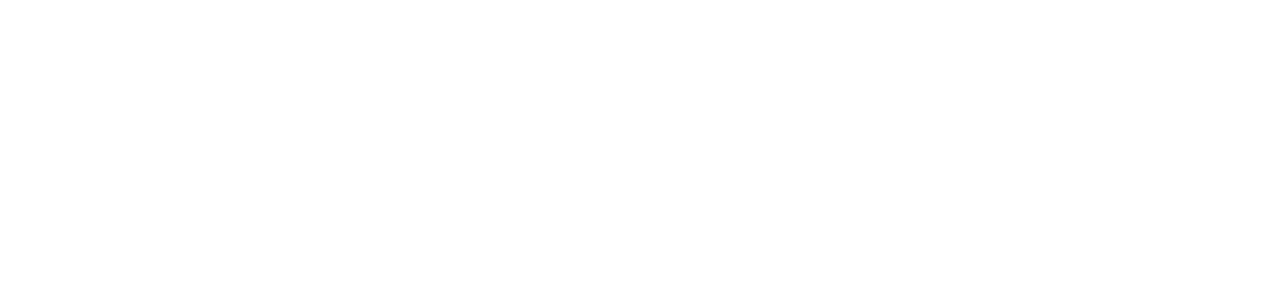
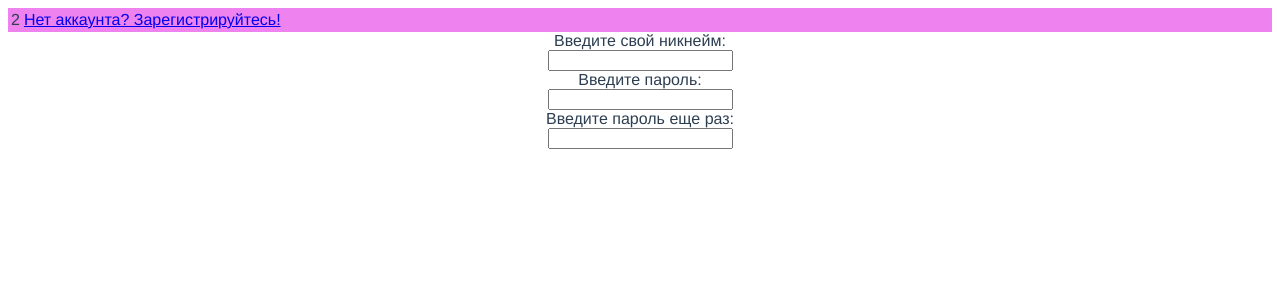
Before and after one commit to existentialAlbert/diploma-frontend, a Vue app: page /#/registration in a window 1280 px wide. Shown: the top 300 px of the page. Built offline with nearby package versions, Linux system fonts and the light colour scheme.

Commit message:
Добавил немного html

```diff
--- a/src/App.vue
+++ b/src/App.vue
@@ -1,16 +1,21 @@
 <template>
     <div id="app">
+        <Header></Header>
         <router-view></router-view>
     </div>
 </template>
-
 <script>
-/*    import Login from "@/components/Login";
+/*
+    import Login from "@/components/Login";
     import Header from "@/components/Header"
-    import Intro from "@/components/Intro"*/
-    export default {
+    import Intro from "@/components/Intro"
+*/
+import Header from "@/components/Header.vue";
+export default {
         name: 'App',
         components: {
+            Header
+
        /*     Login,
             Header,
             Intro*/
--- a/src/components/Header.vue
+++ b/src/components/Header.vue
@@ -1,6 +1,18 @@
 <template>
     <div>
-        <label>2</label>
+        <table>
+            <tr>
+                <td>
+                    <label>2</label>
+
+                </td>
+                <td>
+                    <a href="/personal-cab" v-if="false">Личный кабинет</a>
+                    <a href="/registration" v-else>Нет аккаунта? Зарегистрируйтесь!</a>
+                </td>
+
+            </tr>
+        </table>
     </div>
 </template>
 
@@ -14,5 +26,6 @@
     div {
         background: violet;
         padding: -10%;
+        text-align: right;
     }
 </style>
--- a/src/components/Login.vue
+++ b/src/components/Login.vue
@@ -1,7 +1,5 @@
 <template>
     <div id="main">
-        <img src="../assets/ITIS_logo.jpg">
-
         <form>
             <label>
                 Username
@@ -52,9 +50,9 @@
         align-self: center;
         padding-right: 8%;
         padding-left: 8%;
-/*
-        background: aqua;
-*/
+        /*
+                background: aqua;
+        */
         width: 10%;
     }
 
--- a/src/components/Registration.vue
+++ b/src/components/Registration.vue
@@ -1,13 +1,31 @@
 <template>
-    пше ы
+    <div>
+        <form>
+            <label>
+                Введите свой никнейм:<br/>
+                <input type="text" maxlength="25"/>
+                <br/>
+                Введите пароль:<br/>
+                <input type="password" maxlength="40">
+                <br/>
+                Введите пароль еще раз:<br/>
+                <input type="password" maxlength="40">
+            </label>
+        </form>
+    </div>
 </template>
 
 <script>
     export default {
-        name: "Registration"
+        name: "Registration",
+        components: {
+
+        }
     }
 </script>
 
 <style scoped>
-
+    * {
+        margin: auto;
+    }
 </style>
--- a/src/main.js
+++ b/src/main.js
@@ -3,17 +3,20 @@
 import VueRouter from 'vue-router'
 import Login from "@/components/Login";
 import Intro from "@/components/Intro";
+import Registration from "@/components/Registration";
+
 Vue.use(VueRouter);
 
 const routes = [
-  { path: '/', component: Login },
-  { path: '/Intro', component: Intro},
-    ];
+    {path: '/', component: Login},
+    {path: '/intro', component: Intro},
+    {path: '/registration', component: Registration}
+];
 
 const router = new VueRouter({
-  routes // short for `routes: routes`
+    routes
 });
 new Vue({
-  render: h => h(App),
-  router
+    render: h => h(App),
+    router
 }).$mount('#app');
```
